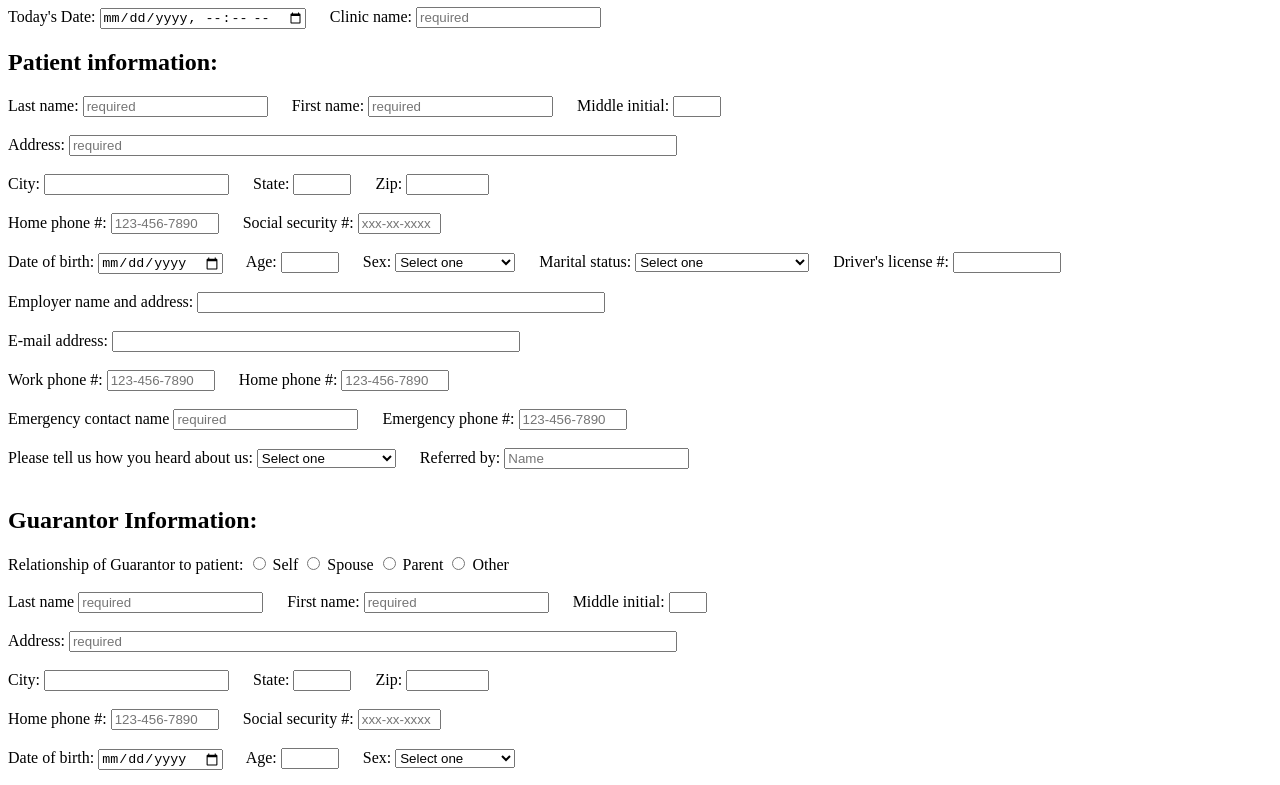
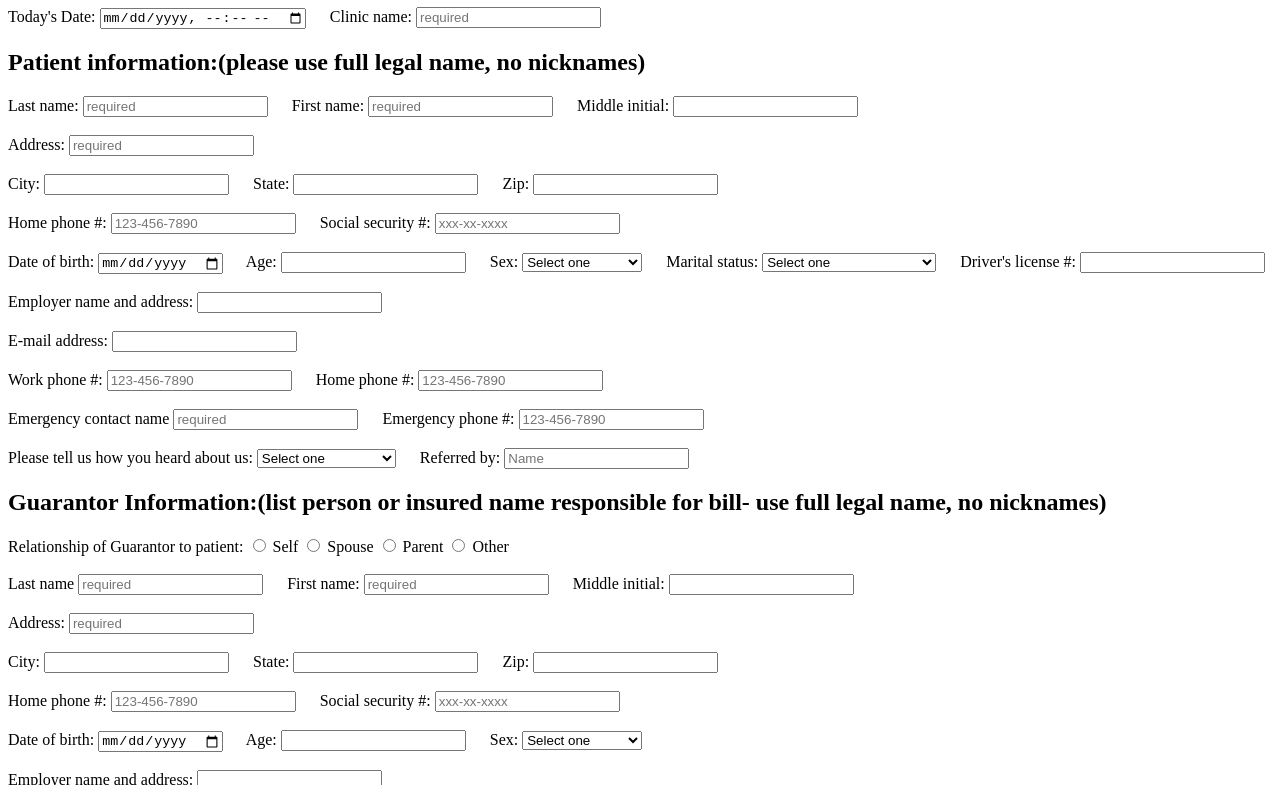
Before and after one commit to jesslikesit/patient-registration-form, a plain HTML site: page patient-registration-form-20230811.html in a window 1280 px wide. Shown: the part 73-858 px from the top of the page. Drawn offline with Linux system fonts and the light colour scheme.

Commit message:
Update patient-registration-form-20230811.html
2023-08-11: initial upload
2023-09-01: added css selectors

```diff
--- a/patient-registration-form-20230811.html
+++ b/patient-registration-form-20230811.html
@@ -5,55 +5,62 @@
     <meta charset="UTF-8">
     <meta name="viewport" content="width=device-width, initial-scale=1.0">
     <title>Patient Registration Form</title>
+    <link rel="stylesheet" href="patient-registration-form.css">
 </head>
 
 <body>
-    <h1>New Patient Registration Form</h1>
+    <div class="heading">
+    <h1>New Patient Registration Form:</h1>
+    </div>
     <form>
-
+    <div>
         <label for="today">Today's Date:</label>
-        <input type="datetime-local" id="today" name:"date" required>
+        <input type="datetime-local" id="today" name:"date" required />
         &emsp;
         <label for="clinic-name">Clinic name:</label>
         <input type="text" id="clinic-name" name="clinic-name" placeholder="required" required>
+    </div>
 
-        <h2>Patient information:</h2>
+    <div class="heading">
+         <h2>Patient information:<span>(please use full legal name, no nicknames) </span></h2>
+    </div>
+    <div>
         <label for="lname">Last name:</label>
-        <input type="text" id="lname" name="lname" placeholder="required" required>
+        <input type="text" id="lname" name="lname" placeholder="required" required />
         &emsp;
         <label for="fname">First name:</label>
-        <input type="text" id="fname" name="fname" placeholder="required" required>
+        <input type="text" id="fname" name="fname" placeholder="required" required />
         &emsp;
         <label for="mname">Middle initial:</label>
-        <input type="text" id="mname" name="mname" minlength="1" maxlength="1" style="width: 40px;">
+        <input type="text" id="mname" name="mname" minlength="1" maxlength="1" />
 
         <br><br>
         <label for="address">Address:</label>
-        <input type="text" id="address" name="address" placeholder="required" style="width: 600px;">
+        <input type="text" id="address" name="address" placeholder="required" />
 
         <br><br>
         <label for="city">City:</label>
-        <input type="text" id="city" name="city">
+        <input type="text" id="city" name="city" />
         &emsp;
         <label for="state">State:</label>
-        <input type="text" id="state" name="state" minlength="2" maxlength="2" style="width: 50px;">
+        <input type="text" id="state" name="state" minlength="2" maxlength="2" />
         &emsp;
         <label for="zip">Zip:</label>
-        <input type="text" id="zip" name="zip" style="width: 75px;">
+        <input type="text" id="zip" name="zip" />
 
         <br><br>
         <label for="home-phone">Home phone #:</label>
-        <input type="tel" id="home-phone" name="home-phone" pattern="[0-9]{3}-[0-9]{3}-[0-9]{4}" placeholder="123-456-7890" style="width: 100px;">
+        <input type="tel" id="home-phone" name="home-phone" pattern="[0-9]{3}-[0-9]{3}-[0-9]{4}" placeholder="123-456-7890" />
         &emsp;
         <label for="ss">Social security #:</label>
-        <input type="text" id="ss" name="ss" pattern="[0-9]{3}-[0-9]{2}-[0-9]{4}" placeholder="xxx-xx-xxxx" style="width: 75px;" required>
+        <input type="text" id="ss" name="ss" pattern="[0-9]{3}-[0-9]{2}-[0-9]{4}" placeholder="xxx-xx-xxxx" required />
 
         <br><br>
         <label for="bday">Date of birth:</label>
-        <input type="date" id="bday" name="bday" required>
+        <input type="date" id="bday" name="bday" required />
         &emsp;
         <label for="age">Age:</label>
-        <input type="number" id="age" name="age" minlength="1" maxlength="2" style="width: 50px;" required>
+        <input type="number" id="age" name="age" minlength="1" maxlength="2"  required />
         &emsp;
         <label for="sex">Sex:</label>
         <select id="sex" name="sex">
@@ -75,29 +82,29 @@
         </select>
         &emsp;
         <label for="drivers-license">Driver's license #:
-        <input type="text" id="drivers-license" name="drivers-license" style="width: 100px;">
+        <input type="text" id="drivers-license" name="drivers-license" />
 
         <br><br>
         <label for="employer">Employer name and address:</label>
-        <input type="text" id="employer" name="employer" style="width: 400px;">
+        <input type="text" id="employer" name="employer" />
 
         <br><br>
         <label for="email">E-mail address:</label>
-        <input type="text" id="email" name="email" style="width: 400px;">
+        <input type="text" id="email" name="email" />
 
         <br><br>
         <label for="work-phone">Work phone #:</label>
-        <input type="tel" id="work-phone" name="work-phone" pattern="[0-9]{3}-[0-9]{3}-[0-9]{4}" placeholder="123-456-7890" style="width: 100px;">
+        <input type="tel" id="work-phone" name="work-phone" pattern="[0-9]{3}-[0-9]{3}-[0-9]{4}" placeholder="123-456-7890" />
         &emsp;
         <label for="cell-phone">Home phone #:</label>
-        <input type="tel" id="cell-phone" name="cell-phone" pattern="[0-9]{3}-[0-9]{3}-[0-9]{4}" placeholder="123-456-7890" style="width: 100px;">
+        <input type="tel" id="cell-phone" name="cell-phone" pattern="[0-9]{3}-[0-9]{3}-[0-9]{4}" placeholder="123-456-7890" />
 
         <br><br>
         <label for="emergency-contact-name">Emergency contact name</label>
-        <input type="text" id="emergency-contact-name" name="emergency-contact-name" placeholder="required" required>
+        <input type="text" id="emergency-contact-name" name="emergency-contact-name" placeholder="required" required />
         &emsp;
         <label for="emergency-phone">Emergency phone #:</label>
-        <input type="tel" id="emergency-phone" name="emergency-phone" pattern="[0-9]{3}-[0-9]{3}-[0-9]{4}" placeholder="123-456-7890" style="width: 100px;" required>
+        <input type="tel" id="emergency-phone" name="emergency-phone" pattern="[0-9]{3}-[0-9]{3}-[0-9]{4}" placeholder="123-456-7890"  required />
 
         <br><br>
         <label for="how-did-you-hear">Please tell us how you heard about us:</label>
@@ -112,10 +119,12 @@
         &emsp;
         <label for="referred-by">Referred by:</label>
         <input type="text" id="referred-by" name="referred-by" placeholder="Name">
+    </div>
 
-        <br><br>
-        <h2>Guarantor Information:</h2>
-
+    <div class="heading">
+        <h2>Guarantor Information:<span>(list person or insured name responsible for bill- use full legal name, no nicknames)</span></h2>
+    </div>
+    <div>
         <label for="relationship-of-guarantor">Relationship of Guarantor to patient:</label>
         <input type="radio" id="self" name="relationship-of-guarantor" value="self">
         <label for="self">Self</label>
@@ -128,41 +137,41 @@
 
         <br><br>
         <label for="lname-guarantor">Last name</label>
-        <input type="text" id="lname-guarantor" name="lname-guarantor" placeholder="required" required>
+        <input type="text" id="lname-guarantor" name="lname-guarantor" placeholder="required" required />
         &emsp;
         <label for="fname-guarantor">First name:</label>
-        <input type="text" id="fname-guarantor" name="fname-guarantor" placeholder="required" required>
+        <input type="text" id="fname-guarantor" name="fname-guarantor" placeholder="required" required />
         &emsp;
         <label for="mname-guarantor">Middle initial:</label>
-        <input type="text" id="mname-guarantor" name="mname-guarantor" minlength="1" maxlength="1" style="width: 30px;">
+        <input type="text" id="mname-guarantor" name="mname-guarantor" minlength="1" maxlength="1" />
 
         <br><br>
         <label for="address-guarantor">Address:</label>
-        <input type="text" id="address-guarantor" name="address-guarantor" placeholder="required" style="width: 600px;">
+        <input type="text" id="address-guarantor" name="address-guarantor" placeholder="required" />
 
         <br><br>
         <label for="city-guarantor">City:</label>
-        <input type="text" id="city" name="city-guarantor">
+        <input type="text" id="city" name="city-guarantor" />
         &emsp;
         <label for="state-guarantor">State:</label>
-        <input type="text" id="state-guarantor" name="state-guarantor" minlength="2" maxlength="2" style="width: 50px;">
+        <input type="text" id="state-guarantor" name="state-guarantor" minlength="2" maxlength="2" />
         &emsp;
         <label for="zip-guarantor">Zip:</label>
-        <input type="text" id="zip-guarantor" name="zip-guarantor" style="width: 75px;">
+        <input type="text" id="zip-guarantor" name="zip-guarantor">
 
         <br><br>
         <label for="home-phone-guarantor">Home phone #:</label>
-        <input type="tel" id="home-phone-guarantor" name="home-phone-guarantor" pattern="[0-9]{3}-[0-9]{3}-[0-9]{4}" placeholder="123-456-7890" style="width: 100px;">
+        <input type="tel" id="home-phone-guarantor" name="home-phone-guarantor" pattern="[0-9]{3}-[0-9]{3}-[0-9]{4}" placeholder="123-456-7890" />
         &emsp;
         <label for="ss-guarantor">Social security #:</label>
-        <input type="text" id="ss-guarantor" name="ss-guarantor" pattern="[0-9]{3}-[0-9]{2}-[0-9]{4}" placeholder="xxx-xx-xxxx" style="width: 75px;" required>
+        <input type="text" id="ss-guarantor" name="ss-guarantor" pattern="[0-9]{3}-[0-9]{2}-[0-9]{4}" placeholder="xxx-xx-xxxx"  required />
 
         <br><br>
         <label for="bday-guarantor">Date of birth:</label>
-        <input type="date" id="bday-guarantor" name="bday-guarantor" required>
+        <input type="date" id="bday-guarantor" name="bday-guarantor" required />
         &emsp;
         <label for="age">Age:</label>
-        <input type="number" id="age" name="age" minlength="1" maxlength="2" style="width: 50px;" required>
+        <input type="number" id="age" name="age" minlength="1" maxlength="2"  required />
         &emsp;
         <label for="sex-guarantor">Sex:</label>
         <select id="sex-guarantor" name="sex-guarantor">
@@ -175,11 +184,13 @@
 
             <br><br>
             <label for="employer-guarantor">Employer name and address:</label>
-            <input type="text" id="employer-guarantor" name="employer-guarantor" style="width: 400px;">
+            <input type="text" id="employer-guarantor" name="employer-guarantor" 400px; />
 
             <br><br>
             <label for="home-phone-guarantor">Home phone #:</label>
-            <input type="tel" id="home-phone-guarantor" name="home-phone-guarantor" pattern="[0-9]{3}-[0-9]{3}-[0-9]{4}" placeholder="123-456-7890" style="width: 100px;">
+            <input type="tel" id="home-phone-guarantor" name="home-phone-guarantor" pattern="[0-9]{3}-[0-9]{3}-[0-9]{4}" placeholder="123-456-7890" />
+
+    </div>
 
         <p>
                     <button>Submit</button>
```
